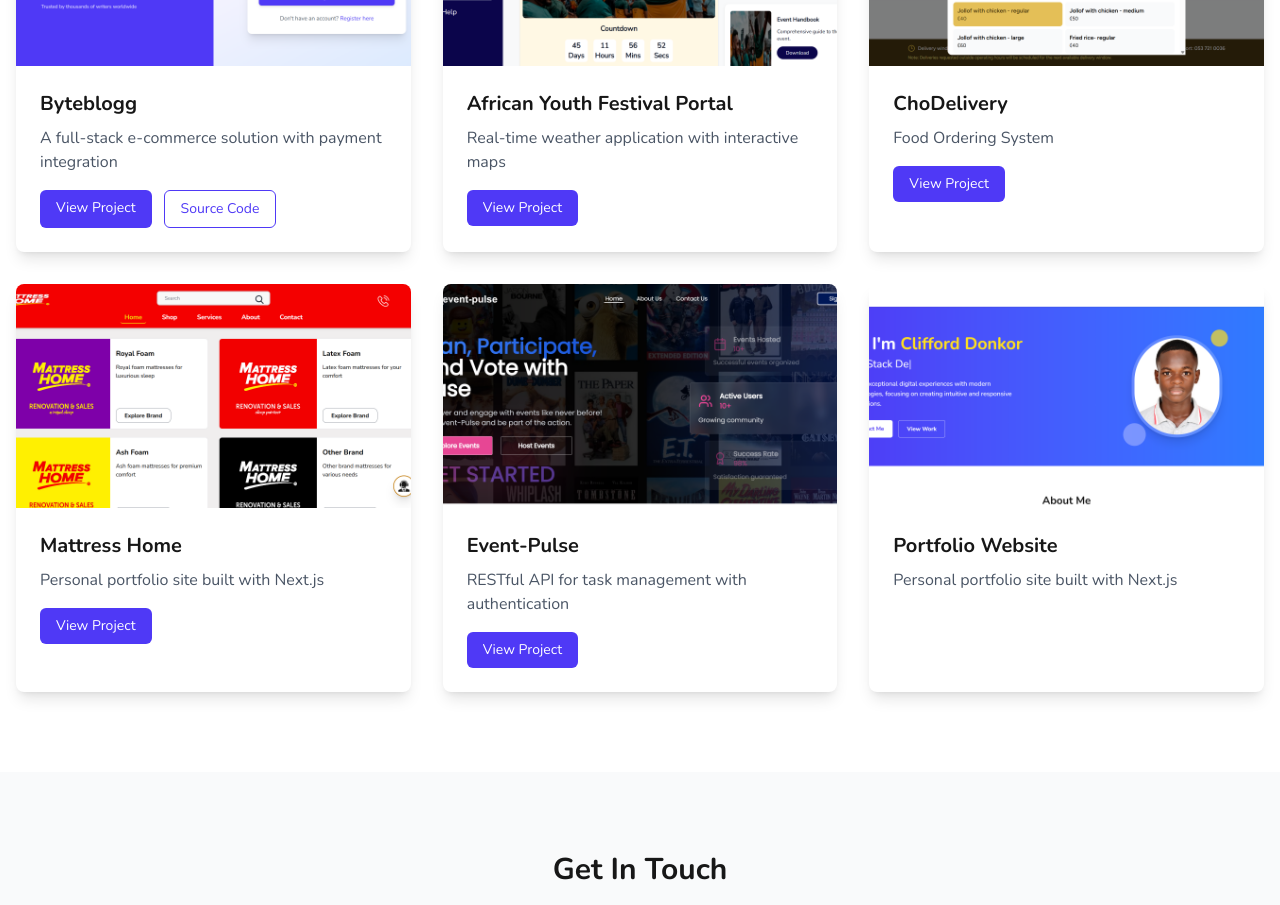
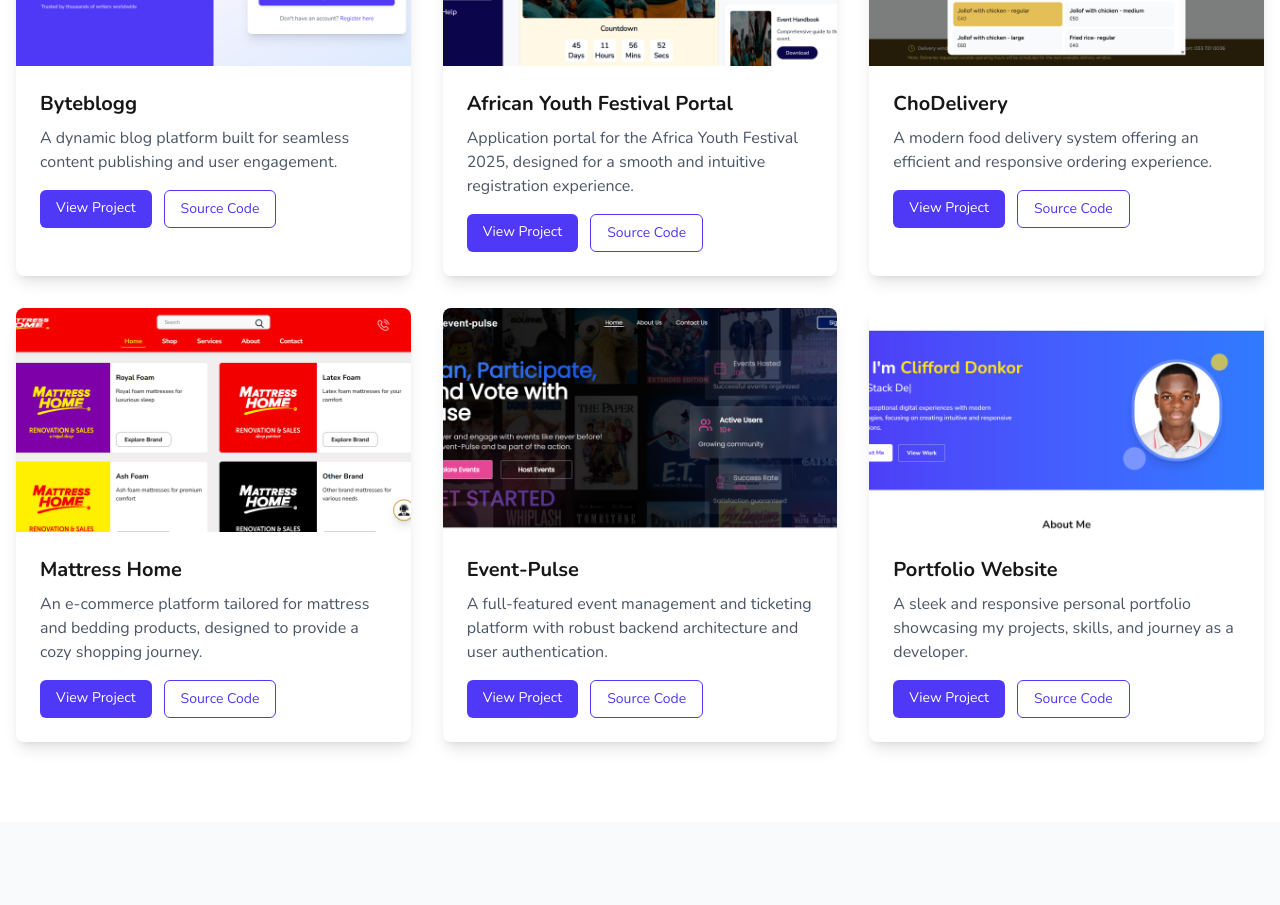
Before and after one commit to clifforddonk/portfolio, a Next.js app: page /portfolio in a window 1280 px wide. Shown: the part 2200-3105 px from the top of the page. Built offline with nearby package versions, Linux system fonts and the light colour scheme.

Commit message:
new changes

```diff
--- a/app/components/ProjectCard.jsx
+++ b/app/components/ProjectCard.jsx
@@ -28,7 +28,7 @@ export default function ProjectCard({ project }) {
       </div>
       <div className="p-6">
         <h3 className="font-bold text-xl mb-2">{project.title}</h3>
-        <p className="text-gray-600 mb-4 line-clamp-2">{project.description}</p>
+        <p className="text-gray-600 mb-4 line-clamp-3">{project.description}</p>
         <div className="flex space-x-3">
           {project.link && (
             <motion.a
--- a/app/portfolio/page.jsx
+++ b/app/portfolio/page.jsx
@@ -18,63 +18,68 @@ export default function Home() {
     {
       id: 1,
       title: "Byteblogg",
-      description: "A full-stack e-commerce solution with payment integration",
+      description:
+        "A dynamic blog platform built for seamless content publishing and user engagement.",
       image: "/byteblogg1.png",
       category: "fullstack",
       technologies: ["Next.js", "SpringBoot", "MongoDB"],
       link: "https://byteblogg.vercel.app/",
-      code: "https://github.com/clifforddonk/blogsite_frontend",
+      code: "https://github.com/clifforddonk/blogsite_backend",
     },
     {
       id: 2,
-      title: "African Youth Festival Portal ",
-      description: "Real-time weather application with interactive maps",
+      title: "African Youth Festival Portal",
+      description:
+        "Application portal for the Africa Youth Festival 2025, designed for a smooth and intuitive registration experience.",
       image: "/ayf.png",
       category: "fullstack",
       technologies: ["Next.js", "MongoDB"],
       link: "https://apply.africayouthfest.org/",
-      code: "",
+      code: "https://github.com/charlesbihdev/ayf-portal",
     },
     {
       id: 3,
-
       title: "ChoDelivery",
-      description: "Food Ordering System",
+      description:
+        "A modern food delivery system offering an efficient and responsive ordering experience.",
       image: "/cho.png",
       category: "frontend",
       technologies: ["Next.js", "Laravel"],
       link: "https://chodelivery.com/",
-      code: "",
+      code: "https://github.com/charlesbihdev/cho",
     },
     {
       id: 4,
       title: "Mattress Home",
-      description: "Personal portfolio site built with Next.js",
+      description:
+        "An e-commerce platform tailored for mattress and bedding products, designed to provide a cozy shopping journey.",
       image: "/mh.png",
       category: "fullstack",
       technologies: ["Next.js", "Php"],
       link: "https://mattresshome.netlify.app/",
-      code: "",
+      code: "https://github.com/charlesbihdev/MATTRESS-HOME",
     },
     {
       id: 5,
       title: "Event-Pulse",
-      description: "RESTful API for task management with authentication",
+      description:
+        "A full-featured event management and ticketing platform with robust backend architecture and user authentication.",
       image: "/event-pulse.png",
       category: "fullstack",
       technologies: ["Express", "MongoDB", "JWT", "Docker"],
       link: "https://event-pulse.com/",
-      code: "",
+      code: "https://github.com/clifforddonk/blogsite_backend",
     },
     {
       id: 6,
       title: "Portfolio Website",
-      description: "Personal portfolio site built with Next.js",
+      description:
+        "A sleek and responsive personal portfolio showcasing my projects, skills, and journey as a developer.",
       image: "/port.png",
       category: "frontend",
       technologies: ["Next.js", "Tailwind CSS", "Framer Motion"],
-      link: "",
-      code: "",
+      link: "https://clifforddonk.vercel.app/",
+      code: "https://github.com/clifforddonk/portfolio",
     },
   ];
 
```
